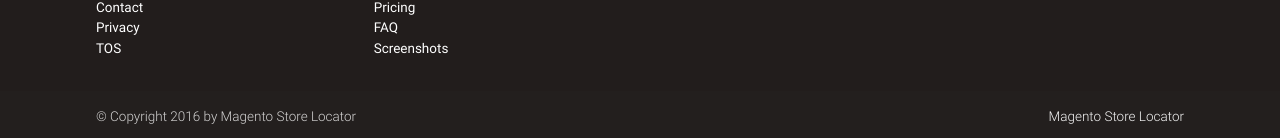
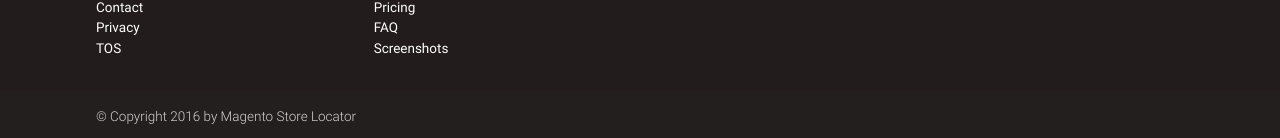
Before and after one commit to magentolocator/bsl, a Jekyll site: the page built from index.html, in a window 1280 px wide and 900 px high, scrolled down 4388 px. Shown: the part 759-897 px from the top of the window. Built offline with Jekyll 4.4.1, drawn with Linux system fonts in a browser that asks for light colours; nearby versions of some CDN libraries; the list of posts is cut into pages by our own code.

Commit message:
Update footer.html

```diff
--- a/_includes/footer.html
+++ b/_includes/footer.html
@@ -44,7 +44,7 @@
     <div class="footer-copyright">
       <div class="container">
         © Copyright {{ site.time | date:"%Y" }} by {{ site.name }}
-        <a class="grey-text text-lighten-4 right" href="{{ site.url }}">{{ site.name }}</a>
+        <!--<a class="grey-text text-lighten-4 right" href="{{ site.url }}">{{ site.name }}</a>-->
 
       </div>
 
```
